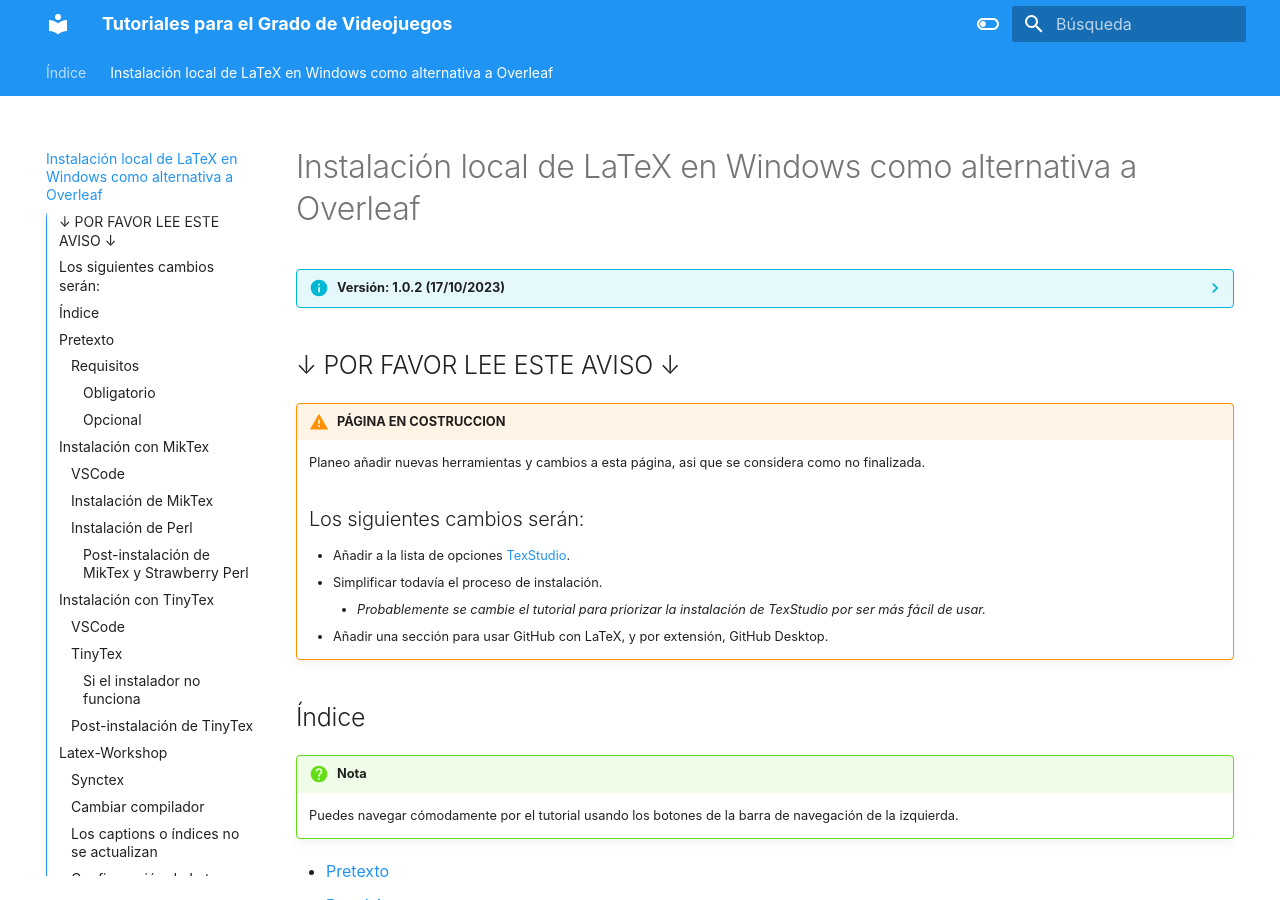
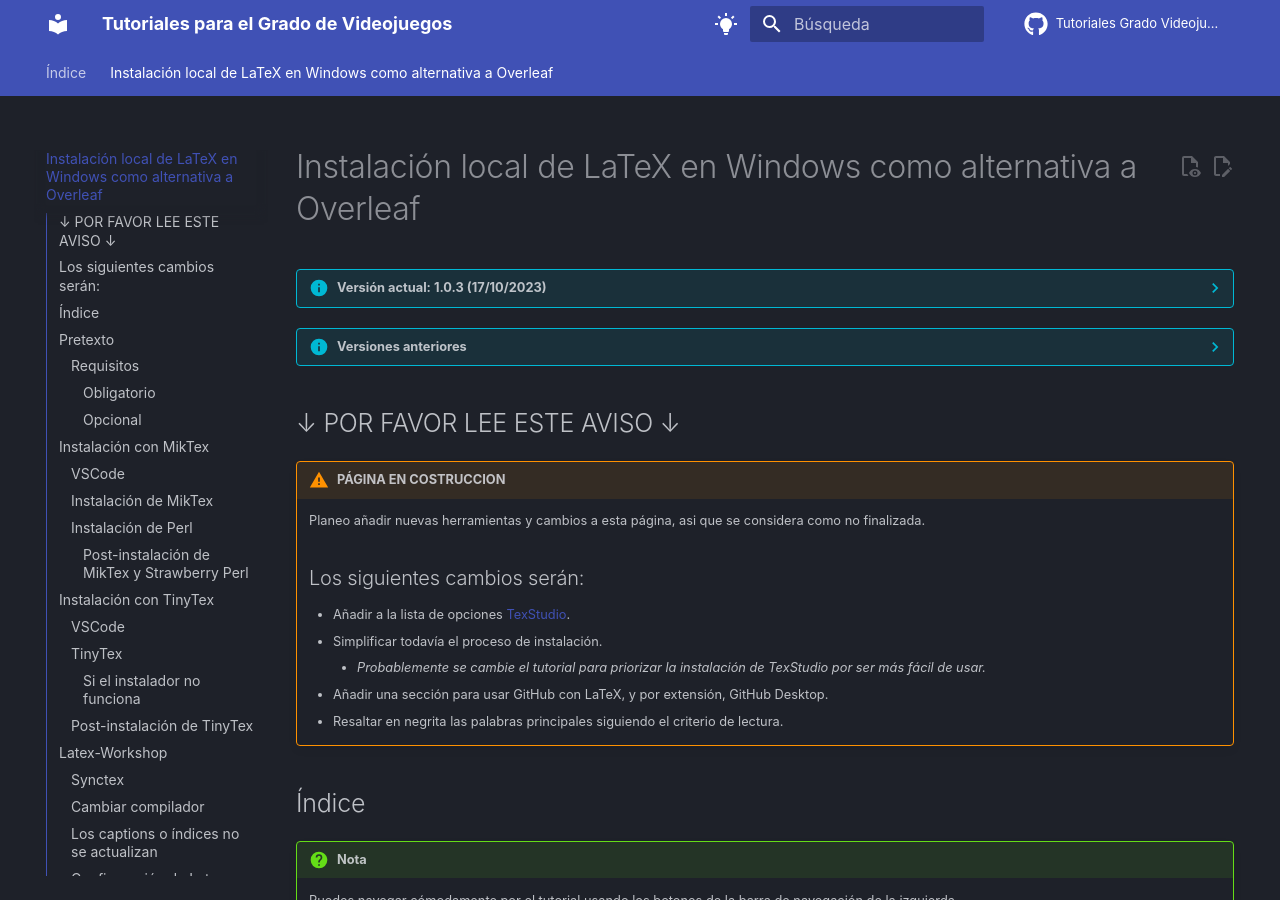
Before and after one commit to JesusJMUJI/jesusjm-website, an MkDocs documentation site: the page built from docs/latex_install.md, in a window 1280 px wide and 900 px high. Built offline with MkDocs 1.6.1 and Material for MkDocs 9.7.7, drawn with Linux system fonts in a browser that asks for light colours; some web fonts are replaced; comment, search, counter and statistics services are not loaded.

Commit message:
Nuevas funciones de la pagina

```diff
--- a/docs/latex_install.md
+++ b/docs/latex_install.md
@@ -1,21 +1,33 @@
 # Instalación local de LaTeX en Windows como alternativa a Overleaf
 
-??? info "Versión: 1.0.2 (17/10/2023)"
-    Lista de cambios:
+??? info "Versión actual: 1.0.3 (17/10/2023)"
+
+    * Añadidos iconos para editar la página.
+    * Añadidos enlaces a la página de GitHub.
+    * Añadido una fecha de edición al final de la página.
+    * Aclarar panel de novedades.
+
+??? info "Versiones anteriores"
+    Lista de cambios (1.0.2):
 
     * Añadido un aviso de que la página está en construcción.
     * Añadir versión actual.
     * Añadir reglas horizontales para separar secciones.
 
 ## &darr; POR FAVOR LEE ESTE AVISO &darr;
+
 !!! warning "PÁGINA EN COSTRUCCION"
     Planeo añadir nuevas herramientas y cambios a esta página, asi que se considera como no finalizada.
     ## Los siguientes cambios serán:
+
     * Añadir a la lista de opciones [TexStudio](https://www.texstudio.org/).
     * Simplificar todavía el proceso de instalación.
         * *Probablemente se cambie el tutorial para priorizar la instalación de TexStudio por ser más fácil de usar.*
     * Añadir una sección para usar GitHub con LaTeX, y por extensión, GitHub Desktop.
+    * Resaltar en negrita las palabras principales siguiendo el criterio de lectura.
+
 ## Índice
+
 !!! question "Nota"
     Puedes navegar cómodamente por el tutorial usando los botones de la barra de navegación de la izquierda.
 
--- a/mkdocs.yml
+++ b/mkdocs.yml
@@ -16,20 +16,28 @@ theme:
     - content.code.annotation
     - content.code.copy
     - navigation.footer
+    - content.action.edit
+    - content.action.view
   language: es
+  icon:
+    repo: fontawesome/brands/github
   palette:
-    - scheme: default
+    - media: '(prefers-color-scheme: light)'
+      scheme: slate
       toggle:
-        icon: material/toggle-switch-off-outline
+        icon: material/lightbulb-on
+        name: light
+      primary: slate
+      accent: indigo
+
+    - media: '(prefers-color-scheme: dark)'
+      scheme: default
+      toggle:
+        icon: material/moon-waxing-crescent
         name: dark
       primary: blue
       accent: light blue
-    - scheme: slate
-      toggle:
-        icon: material/toggle-switch
-        name: light
-      primary: slate
-      accent: indigo
+
 
 markdown_extensions:
   - attr_list
@@ -47,10 +55,14 @@ markdown_extensions:
   - pymdownx.superfences
   - pymdownx.mark
   - attr_list
-  - pymdownx.emoji:
-      emoji_index: !!python/name:materialx.emoji.twemoji
-      emoji_generator: !!python/name:materialx.emoji.to_svg
 
+repo_url: https://github.com/JesusJMUJI/jesusjm-website
+repo_name: Tutoriales Grado Videojuegos
 
 copyright: |
   &copy; 2023 <a href="https://github.com/JesusJMUJI"  target="_blank" rel="noopener">Jesús JM</a>
+
+plugins:
+  - git-revision-date-localized:
+      enable_creation_date: true
+  - search
--- /dev/null
+++ b/overrides/main.html
@@ -0,0 +1,5 @@
+{% extends "base.html" %}
+
+{% block announce %}
+Test
+{% endblock %}
```
